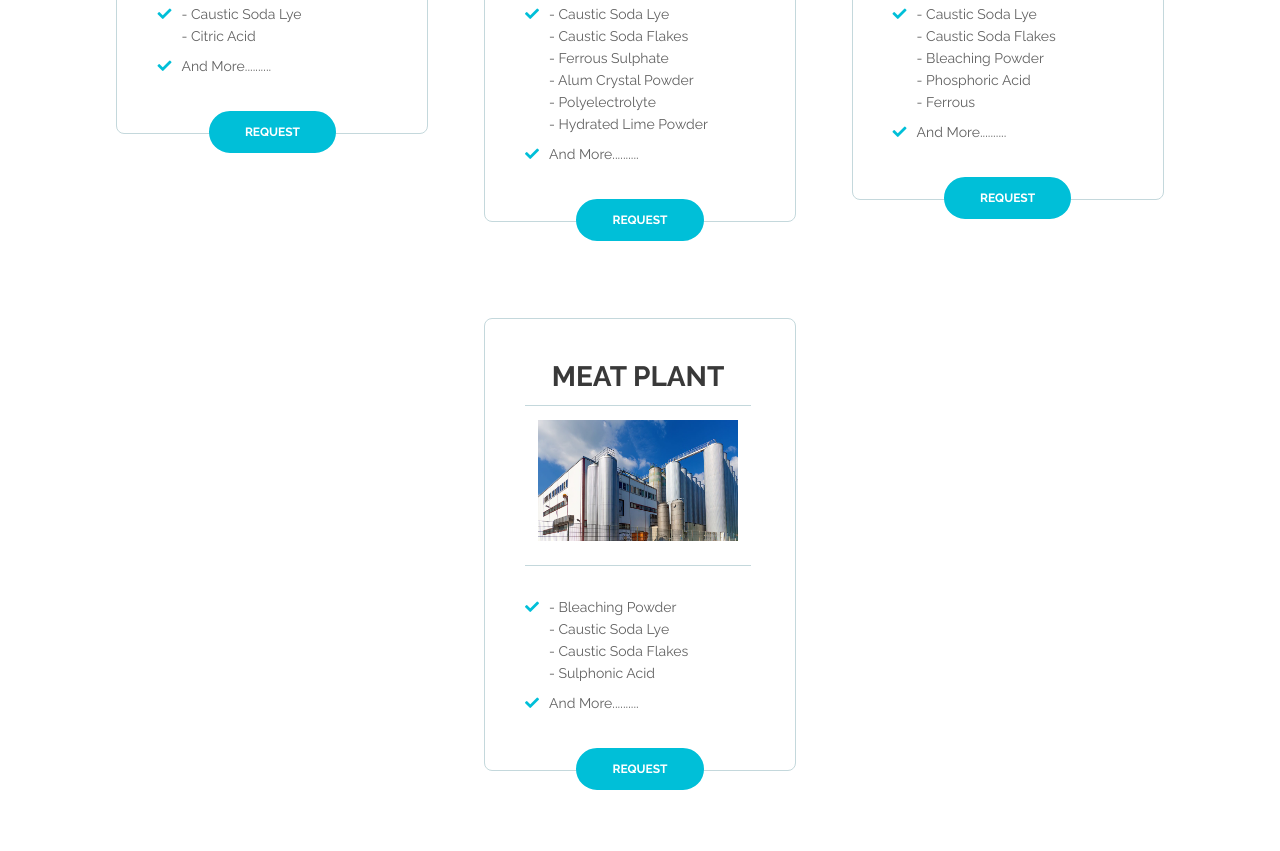
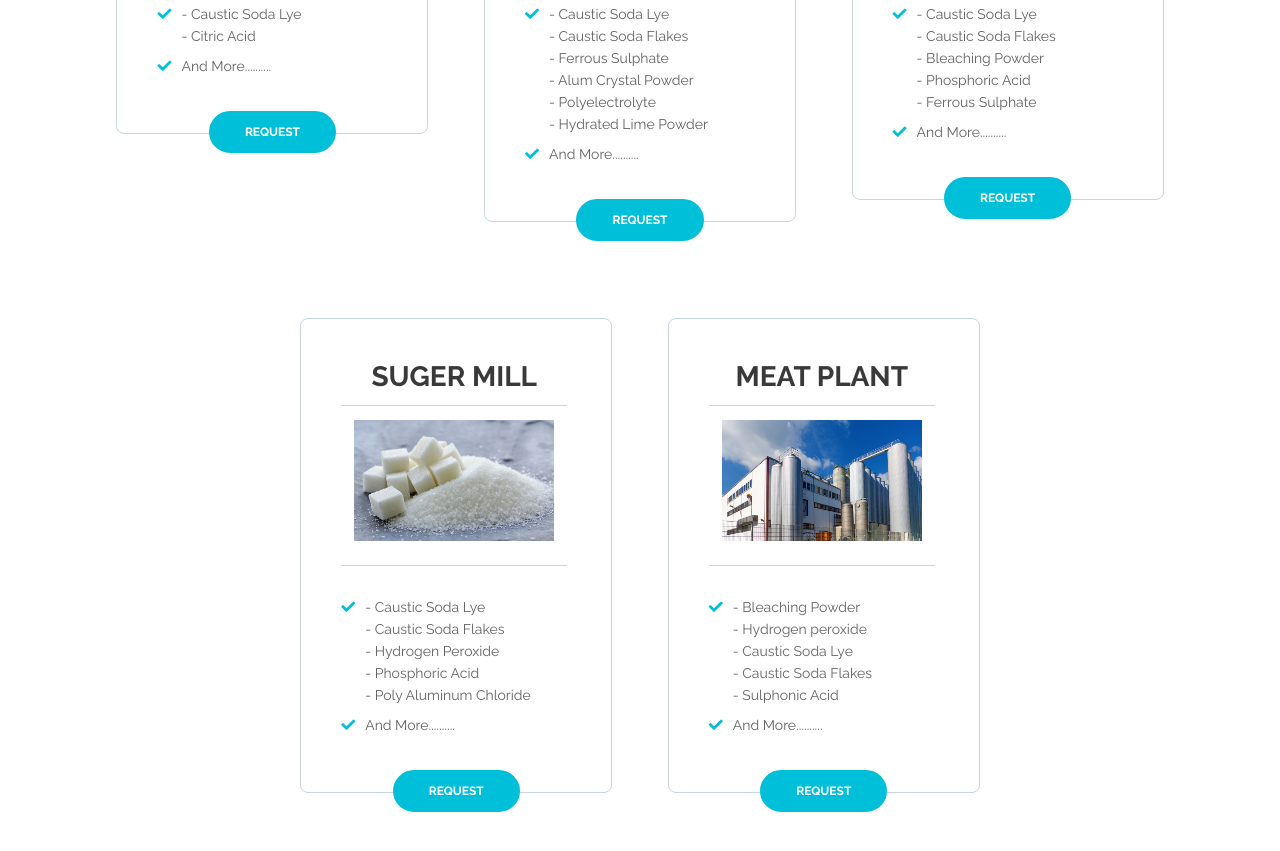
Before and after one commit to jaycoajay/jaycoagencies, a plain HTML site: page index.html in a window 1280 px wide. Shown: the part 3063-3914 px from the top of the page. Drawn offline with Linux system fonts and the light colour scheme.

Commit message:
added suger mill

```diff
--- a/index.html
+++ b/index.html
@@ -502,7 +502,7 @@
                             <hr class="cell-divide-hr">
                             <ul class="list-unstyled li-space-lg">
                                 <li class="media">
-                                    <i class="fas fa-check"></i><div class="media-body">- Caustic Soda Lye<br>- Caustic Soda Flakes<br>- Bleaching Powder<br>- Phosphoric Acid<br>- Ferrous</div>
+                                    <i class="fas fa-check"></i><div class="media-body">- Caustic Soda Lye<br>- Caustic Soda Flakes<br>- Bleaching Powder<br>- Phosphoric Acid<br>- Ferrous Sulphate</div>
                                 </li>
                                 <li class="media">
                                     <i class="fas fa-check"></i><div class="media-body">And More..........</div>
@@ -514,7 +514,29 @@
                         </div>
                     </div> <!-- end of card -->
                     <!-- end of card -->
-
+                    <!-- Card-->
+                    <div class="card">
+                        <div class="card-body">
+                            <div class="card-title">SUGER MILL</div>
+                            <!-- <div class="card-subtitle">Must have for large companies</div> -->
+                            <hr class="cell-divide-hr">
+                            <div class="price">
+                                <img class="card-image" src="images/suger.jpg" alt="alternative" width="200" height="121">
+                            </div>
+                            <hr class="cell-divide-hr">
+                            <ul class="list-unstyled li-space-lg">
+                                <li class="media">
+                                    <i class="fas fa-check"></i><div class="media-body">- Caustic Soda Lye<br>- Caustic Soda Flakes<br>- Hydrogen Peroxide<br>- Phosphoric Acid<br>- Poly Aluminum Chloride</div>
+                                </li>
+                                <li class="media">
+                                    <i class="fas fa-check"></i><div class="media-body">And More..........</div>
+                                </li>
+                            </ul>
+                            <div class="button-wrapper">
+                                <a class="btn-solid-reg page-scroll" href="#request">REQUEST</a>
+                            </div>
+                        </div>
+                    </div> <!-- end of card -->
                     <!-- Card-->
                     <div class="card">
                         <!-- <div class="label">
@@ -530,7 +552,7 @@
                             <hr class="cell-divide-hr">
                             <ul class="list-unstyled li-space-lg">
                                 <li class="media">
-                                    <i class="fas fa-check"></i><div class="media-body">- Bleaching Powder<br>- Caustic Soda Lye<br>- Caustic Soda Flakes<br>- Sulphonic Acid</div>
+                                    <i class="fas fa-check"></i><div class="media-body">- Bleaching Powder<br>- Hydrogen peroxide<br>- Caustic Soda Lye<br>- Caustic Soda Flakes<br>- Sulphonic Acid</div>
                                 </li>
                                 <li class="media">
                                     <i class="fas fa-check"></i><div class="media-body">And More..........</div>
```
Also changed, not shown: images/suger.jpg (added).
